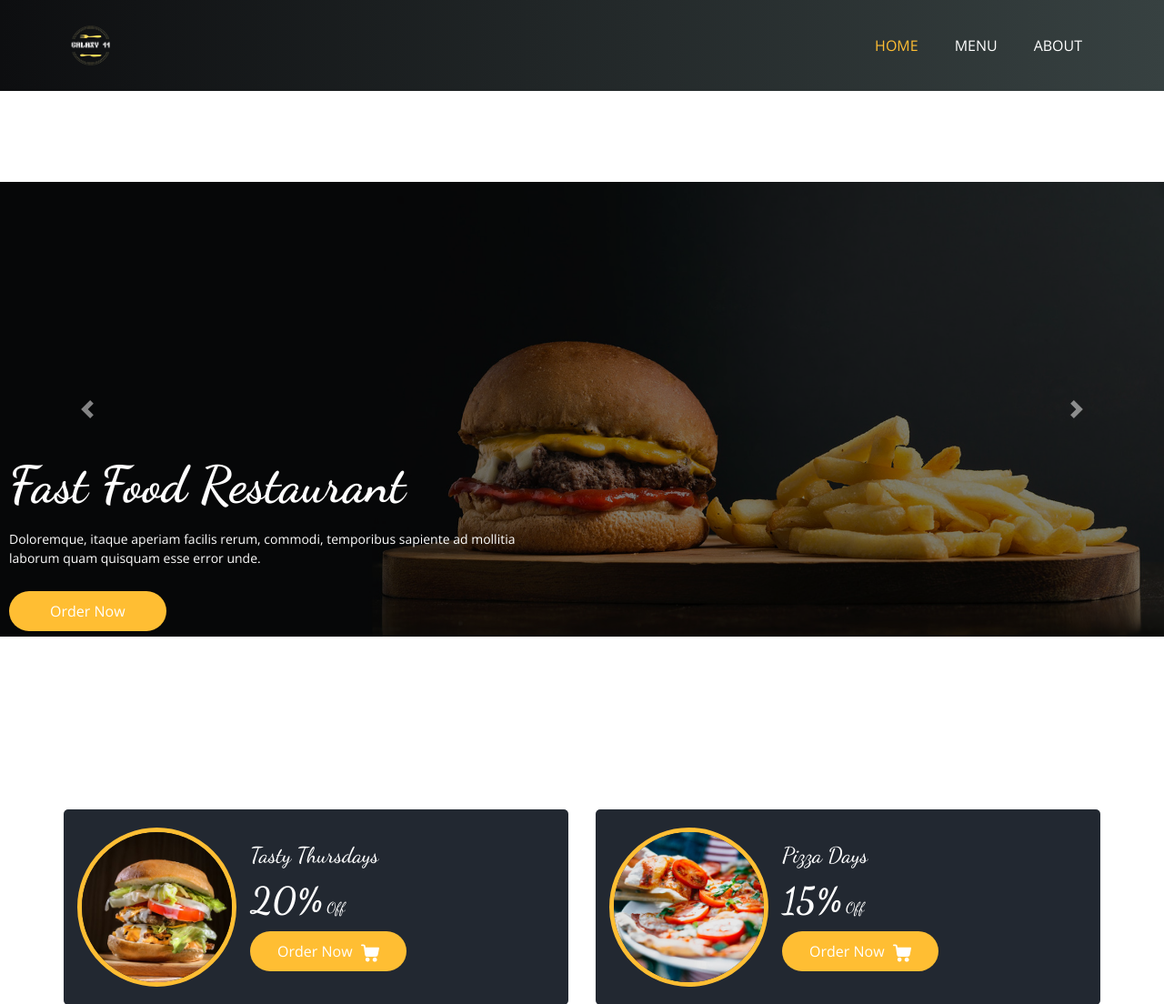
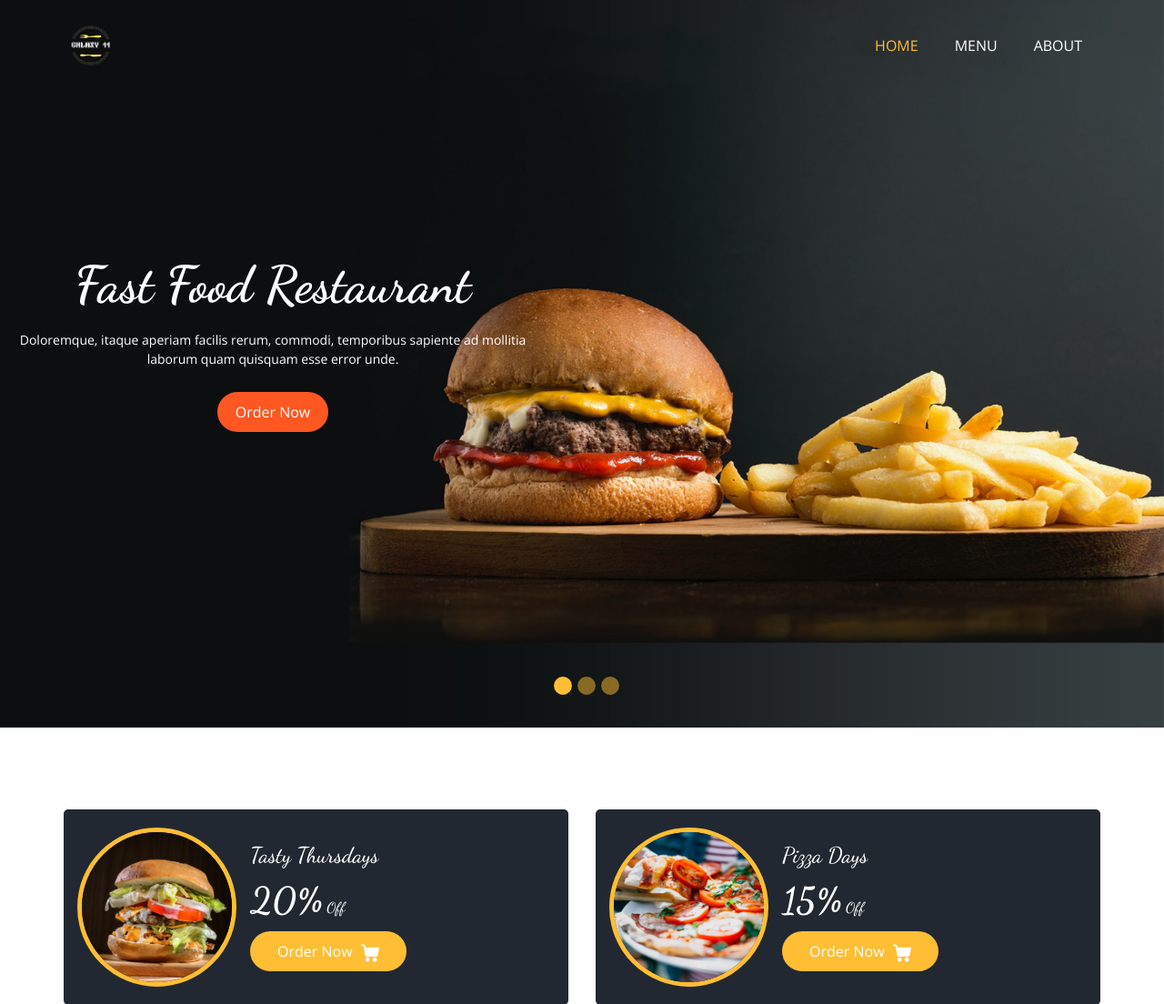
Before and after one commit to AnshuSarkarANX/Galaxy-11-webaxd, a web app: file index.html in a window 1280 px wide. Shown: the top 1104 px of the page at 91% size. Run offline with its HTML, style and script files only (its server is not run), Linux system fonts and the light colour scheme; some libraries are stand-ins or nearby versions.

Commit message:
updated slider

```diff
--- a/css/style.css
+++ b/css/style.css
@@ -322,7 +322,7 @@ a:focus {
   position: relative;
 }
 
-.overlay {
+/* .overlay {
   position: absolute;
   bottom: 0;
   left: 0;
@@ -331,15 +331,15 @@ a:focus {
   padding: 10px;
   width: 100%;
   height: 100%;
-}
+} */
 
 
 .overlay .detail-box {
-  position: absolute;
-  top: 290px;
+  position: relative;
+
   bottom: 0;
   left: 0;
-  /* background: rgba(0, 0, 0, 0.5); */
+
   color: white;
   padding: 10px;
   max-width: 600px;
--- a/index.html
+++ b/index.html
@@ -37,12 +37,34 @@
 
 <body>
 
-  <div class="hero_area">
-    <!-- <div class="bg-box">
-      <img src="images/hero-bg.jpg" alt="">
-    </div> -->
-    <!-- header section strats -->
-    <header class="header_section" style="background: linear-gradient(to right, rgb(13,14,16), rgb(55,65,65));">
+  <div class="hero_area" style="position: relative; height: 100vh;">
+    <div id="customCarousel1" class="carousel slide" data-ride="carousel"
+      style="position: absolute; top: 0; left: 0; width: 100%; height: 100%; z-index: -1;">
+      <div class="carousel-inner" style="height: 100%;">
+        <div class="carousel-item active" style="height: 100%;">
+          <img src="/images/hero-bg.jpg" alt="Image 1" style="width: 100%; height: 100%; object-fit: cover;">
+        </div>
+        <div class="carousel-item" style="height: 100%;">
+          <img src="images/image 2.jpg" alt="Image 2" style="width: 100%; height: 100%; object-fit: cover;">
+        </div>
+        <div class="carousel-item" style="height: 100%;">
+          <img src="images/image 3.jpg" alt="Image 3" style="width: 100%; height: 100%; object-fit: cover;">
+        </div>
+      </div>
+      <ol class="carousel-indicators" style="position: absolute; bottom: 10px; left: 10px;">
+        <li data-target="#customCarousel1" data-slide-to="0" class="active"
+          style="background-color: rgb(255,190,51); border-radius: 50%; width: 20px; height: 20px; cursor: pointer;">
+        </li>
+        <li data-target="#customCarousel1" data-slide-to="1"
+          style="background-color: rgb(255,190,51); border-radius: 50%; width: 20px; height: 20px; cursor: pointer;">
+        </li>
+        <li data-target="#customCarousel1" data-slide-to="2"
+          style="background-color: rgb(255,190,51); border-radius: 50%; width: 20px; height: 20px; cursor: pointer;">
+        </li>
+      </ol>
+    </div>
+    <!-- header section starts -->
+    <header class="header_section" style="position: relative; z-index: 1;">
       <div class="container">
         <nav class="navbar navbar-expand-lg custom_nav-container ">
           <a class="navbar-brand" href="index.html">
@@ -71,46 +93,26 @@
         </nav>
       </div>
     </header>
-
     <!-- end header section -->
     <!-- slider section -->
-    <section class="slider_section">
-      <div class="carousel-container">
-        <div id="customCarousel1" class="carousel slide" data-ride="carousel">
-          <div class="carousel-inner">
-            <div class="carousel-item active">
-              <img src="/images/hero-bg.jpg" alt="Image 1">
-            </div>
-            <div class="carousel-item">
-              <img src="images/image 2.jpg" alt="Image 2">
-            </div>
-            <div class="carousel-item">
-              <img src="images/image 3.jpg" alt="Image 3">
-            </div>
-          </div>
-          <a class="carousel-control-prev" href="#customCarousel1" role="button" data-slide="prev">
-            <span class="carousel-control-prev-icon" aria-hidden="true"></span>
-            <span class="sr-only">Previous</span>
-          </a>
-          <a class="carousel-control-next" href="#customCarousel1" role="button" data-slide="next">
-            <span class="carousel-control-next-icon" aria-hidden="true"></span>
-            <span class="sr-only">Next</span>
-          </a>
-        </div>
-        <div class="overlay">
-          <div class="detail-box">
-            <h1>Fast Food Restaurant</h1>
-            <p>Doloremque, itaque aperiam facilis rerum, commodi, temporibus sapiente ad mollitia laborum quam quisquam
-              esse error unde.</p>
-            <div class="btn-box">
-              <a href="" class="btn1">Order Now</a>
-            </div>
+    <section class="slider_section" style="position: relative; height: 100vh; z-index: 1;">
+      <div class="overlay">
+        <div class="detail-box" style="text-align: center; color: white;">
+          <h1>Fast Food Restaurant</h1>
+          <p>Doloremque, itaque aperiam facilis rerum, commodi, temporibus sapiente ad mollitia laborum quam quisquam
+            esse error unde.</p>
+          <div class="btn-box">
+            <a href="" class="btn1"
+              style="color: white; background: #ff5722; padding: 10px 20px; text-decoration: none;">Order Now</a>
           </div>
         </div>
       </div>
     </section>
     <!-- end slider section -->
   </div>
+
+
+
 
   <!-- offer section -->
 
```
